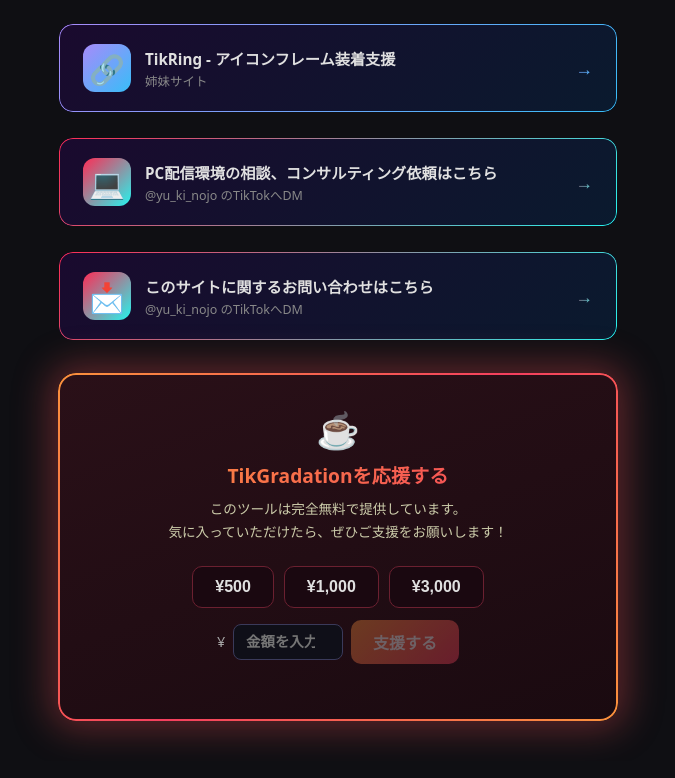
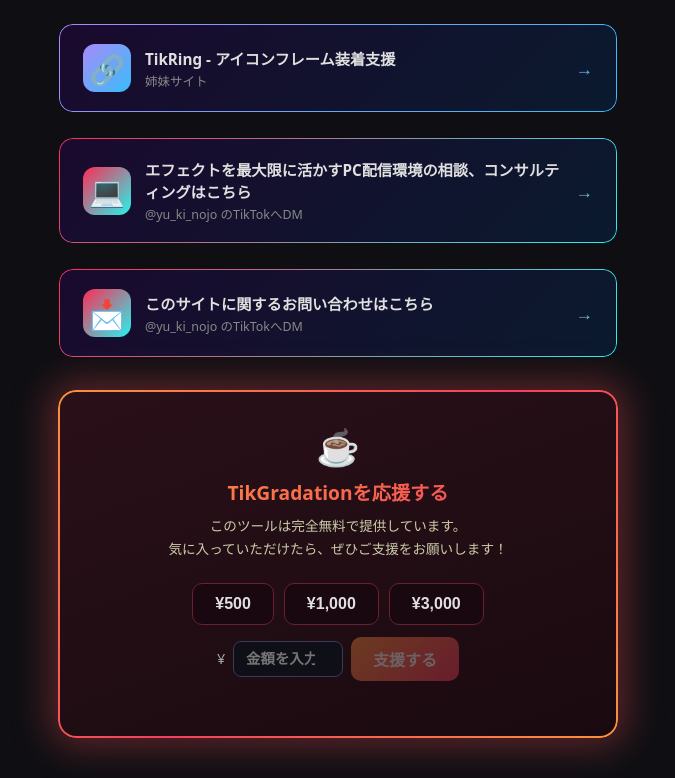
Before and after one commit to graphica-live/TikGradation, a website: page public/index.html in a window 1280 px wide. Shown: the part 806-1584 px from the top of the page, without its empty margins (302-977 px from the left). Drawn offline with Linux system fonts and the light colour scheme.

Commit message:
テキスト修正: PC配信環境の相談コピー更新

```diff
--- a/public/index.html
+++ b/public/index.html
@@ -402,7 +402,7 @@
       <div class="promo-left">
         <div class="promo-icon">💻</div>
         <div class="promo-text">
-          <span class="promo-title">PC配信環境の相談、コンサルティング依頼はこちら</span>
+          <span class="promo-title">エフェクトを最大限に活かすPC配信環境の相談、コンサルティングはこちら</span>
           <span class="promo-sub">@yu_ki_nojo のTikTokへDM</span>
         </div>
       </div>
```
